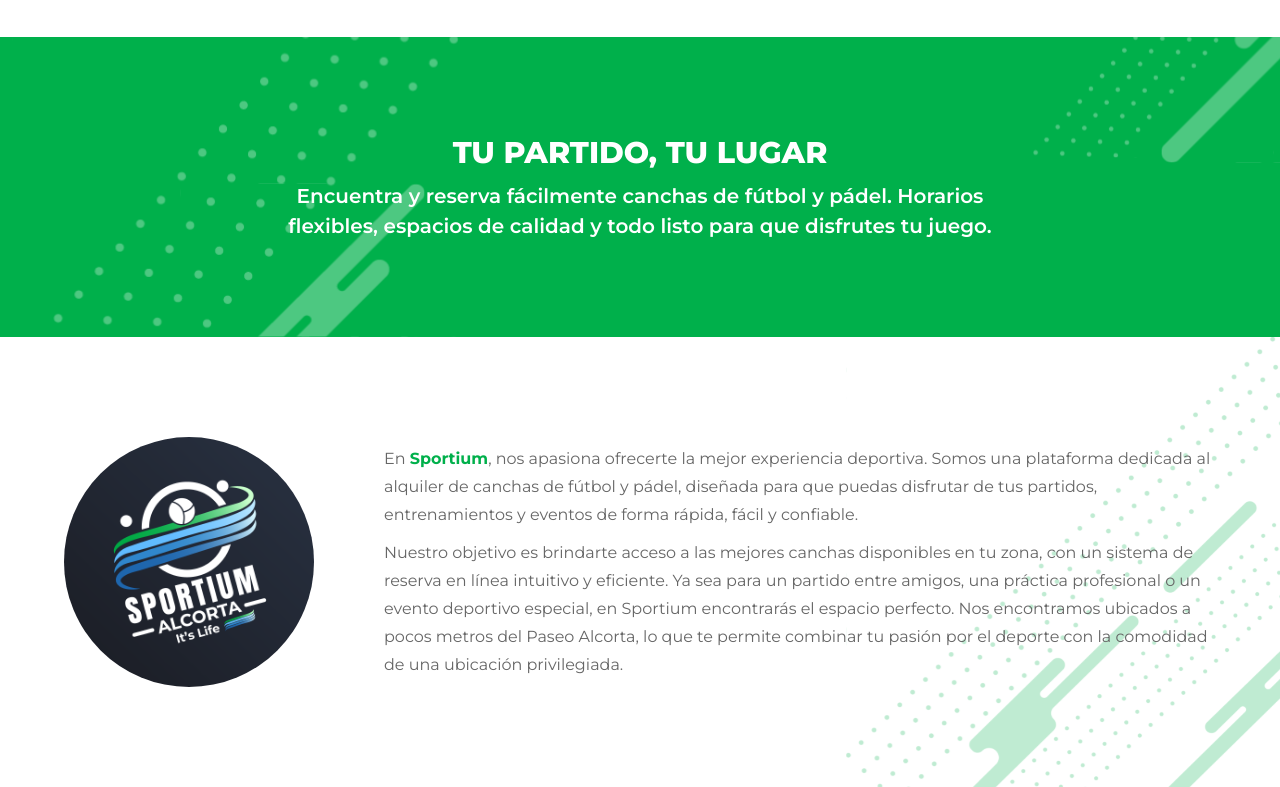
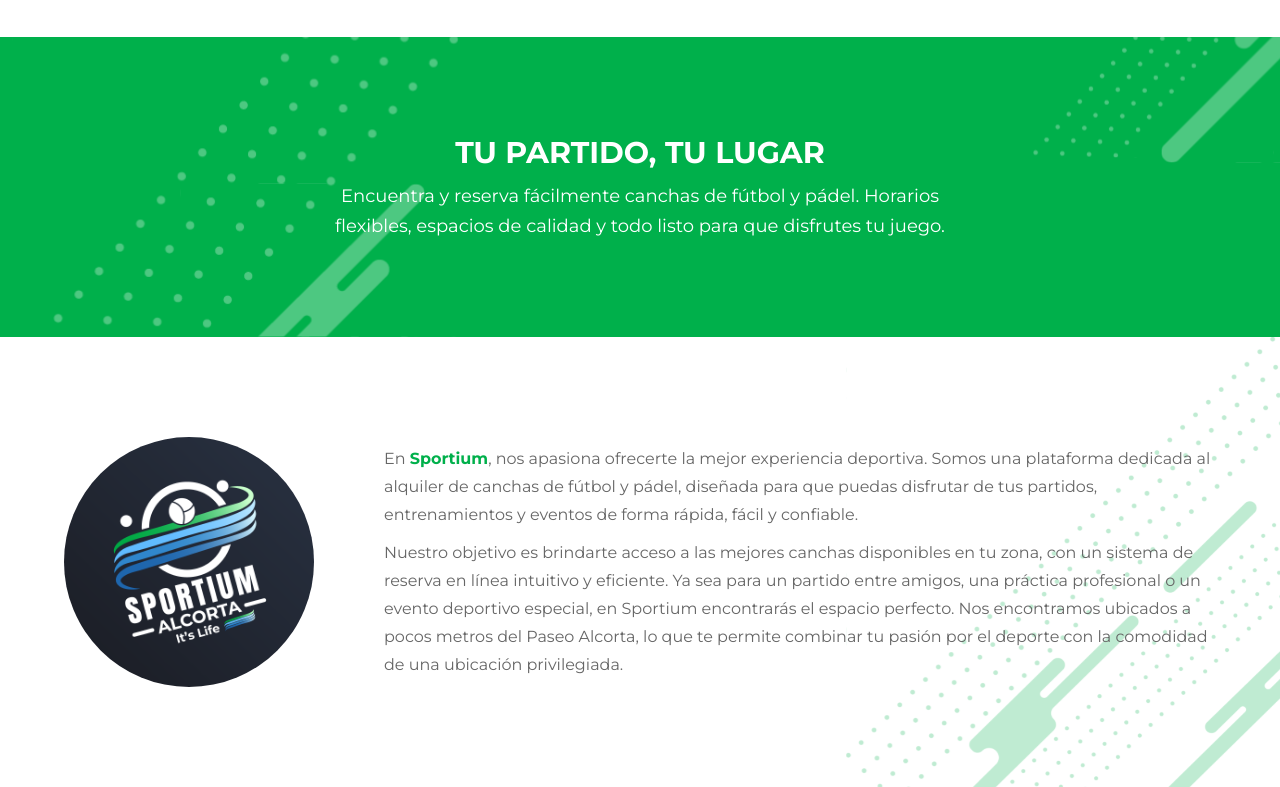
Before and after one commit to Nejca13/sportium, a Next.js app: page / in a window 1280 px wide. Shown: the part 903-1690 px from the top of the page. Built offline with nearby package versions, Linux system fonts and the light colour scheme.

Commit message:
Add Leaflet and React-Leaflet dependencies; update global styles and Banner component layout

```diff
--- a/package.json
+++ b/package.json
@@ -14,9 +14,11 @@
     "vps": "concurrently \"pnpm run vps_start\" \"pnpm start\""
   },
   "dependencies": {
+    "leaflet": "^1.9.4",
     "next": "latest",
     "react": "latest",
     "react-dom": "latest",
+    "react-leaflet": "^5.0.0",
     "react-responsive-carousel": "^3.2.23",
     "sweetalert2": "^11.15.10",
     "zustand": "^5.0.3"
--- a/src/app/globals.css
+++ b/src/app/globals.css
@@ -8,7 +8,7 @@
   box-sizing: border-box;
   padding: 0;
   margin: 0;
-  /* scrollbar-width: none; */
+  scrollbar-width: none;
 }
 
 body {
--- a/src/app/page.js
+++ b/src/app/page.js
@@ -4,6 +4,7 @@
 import Marcas from '@/components/Marcas/Marcas'
 import Banner from '@/components/Banner/Banner'
 import SobreNosotros from '@/components/SobreNosotros/SobreNosotros'
+import Contacto from '@/components/Contacto/Contacto'
 
 export default function Home() {
   return (
@@ -13,6 +14,7 @@
       <Marcas />
       <Banner />
       <SobreNosotros />
+      {/* <Contacto /> */}
     </div>
   )
 }
--- a/src/components/Banner/Banner.module.css
+++ b/src/components/Banner/Banner.module.css
@@ -12,7 +12,7 @@
 
 .carousel {
   width: 90%;
-  max-width: 1000px;
+  max-width: 700px;
   display: flex;
   justify-content: center;
   flex-direction: column;
@@ -29,19 +29,18 @@
 
 .slide h2 {
   font-size: 30px;
-  font-weight: 800;
+  font-weight: 700;
   color: white;
   text-transform: uppercase;
   text-align: center;
 }
 
 .slide p {
-  font-size: 20px;
+  color: white;
+  font-size: 18px;
   line-height: 30px;
-  font-weight: 600;
-  color: white;
+  text-align: center;
   text-wrap: balance;
-  text-align: center;
 }
 
 @media (max-width: 500px) {
```
Also changed, not shown: public/location.png (added), 1 other file (tests, documents, lock files or other folders).
